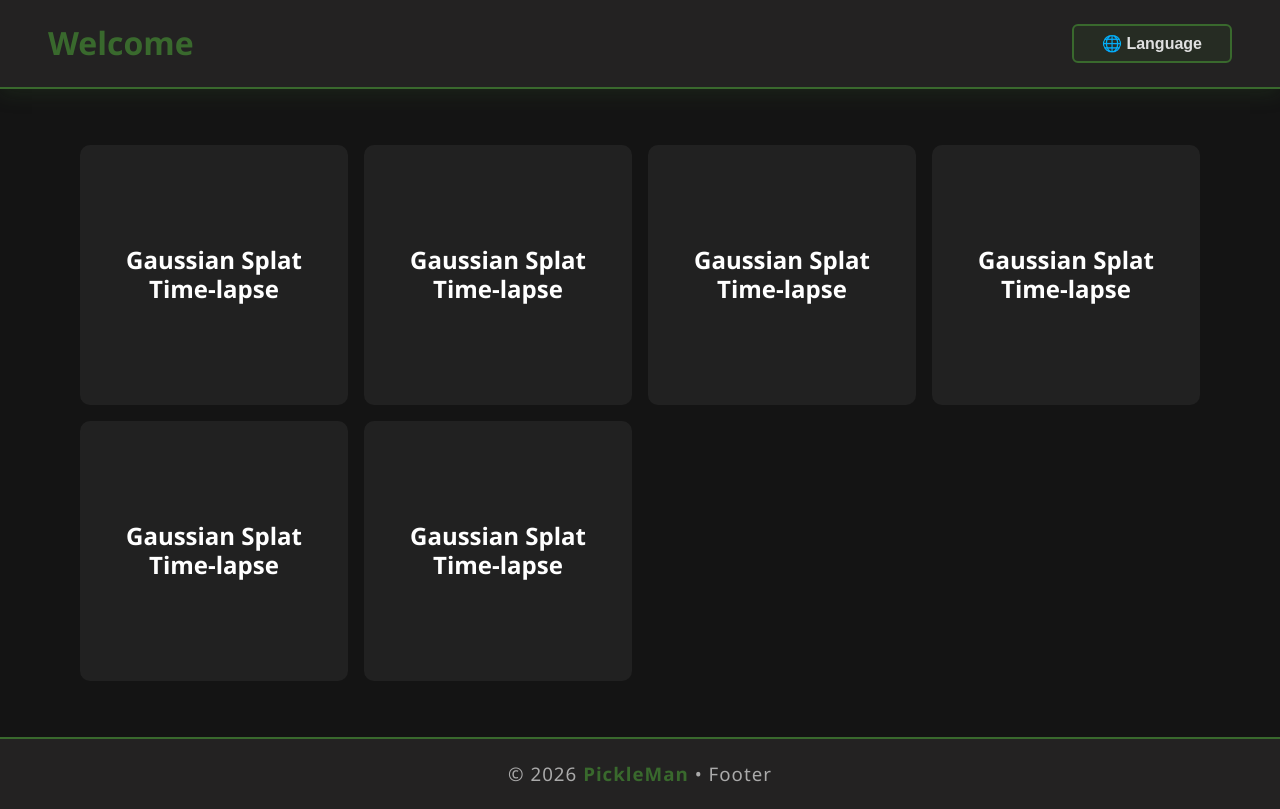
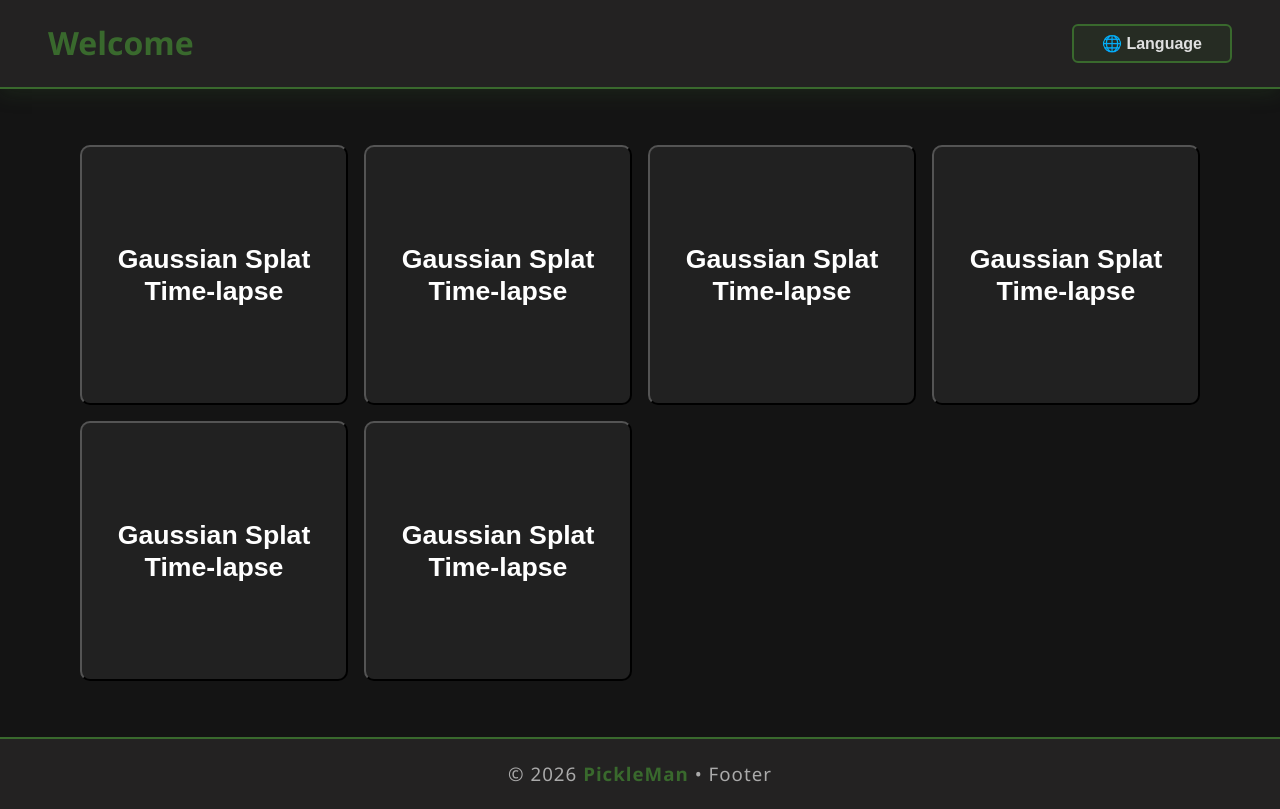
Before and after one commit to Darkerpixel/personal-portfolio, a React app: page / in a window 1280 px wide. Built offline with nearby package versions, Linux system fonts and the light colour scheme; the HTML template or start-up script is replaced by a standard one.

Commit message:
made card as a button

```diff
--- a/src/components/Card.tsx
+++ b/src/components/Card.tsx
@@ -80,15 +80,17 @@ const Card = ({ language }: CardProps) => {
     <>
       <div ref={containerRef} className="card-wrapper">
         {projects.map(({ frontmatter }, index) => (
-          <div
+          <button
             key={index}
             className="card-item"
             onClick={() => setOpenIndex(index)}
+            type="button"
           >
             <div className="card-content">
-              <h2>{frontmatter.title}</h2>
+              <h1>{frontmatter.title}</h1>
+              <h2>{frontmatter.subtitle}</h2>
             </div>
-          </div>
+          </button>
         ))}
       </div>
 
@@ -102,7 +104,7 @@ const Card = ({ language }: CardProps) => {
               >
                 ✕
               </button>
-              <div className="modal-content">
+              <div className="modal-content custom-scroll">
                 <Content />
               </div>
             </div>
```
